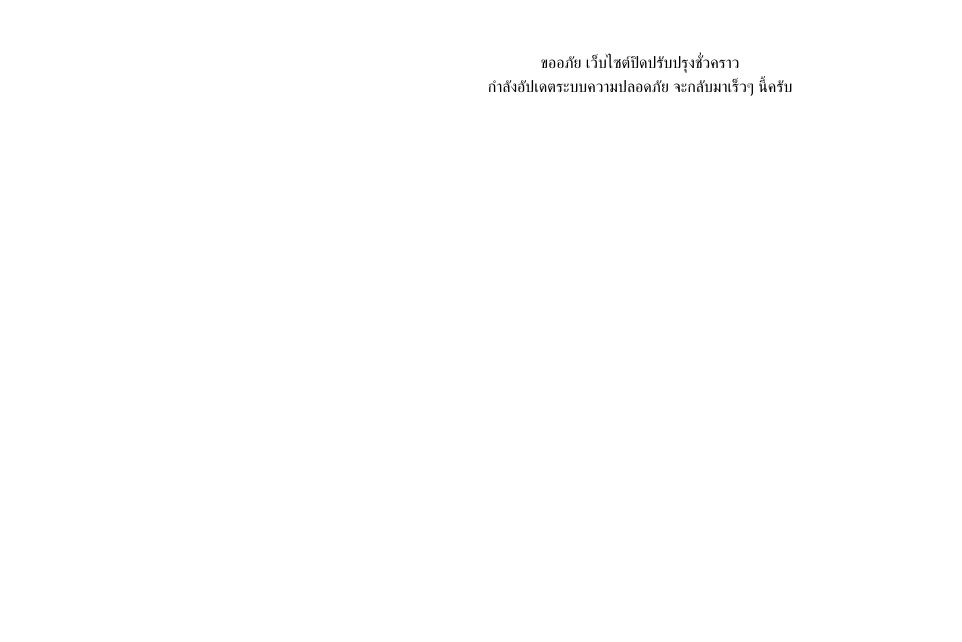
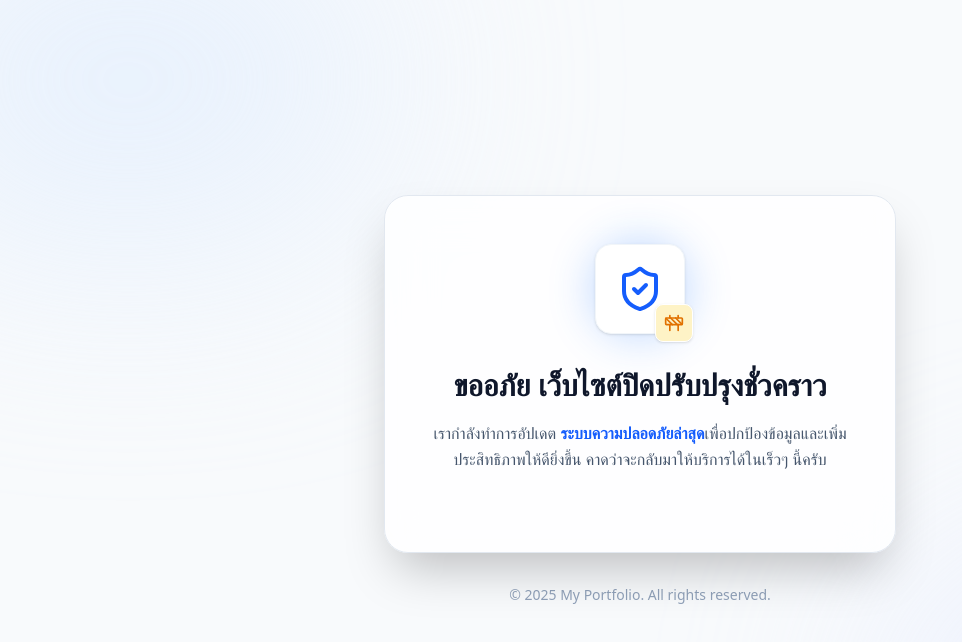
Before and after one commit to RitJaroen26/Resume-app, a Next.js app: page / in a window 1280 px wide. Shown: the top 642 px of the page, without its empty margins (0-962 px from the left). Built offline with nearby package versions, Linux system fonts and the light colour scheme.

Commit message:
maintenance design

```diff
--- a/app/layout.tsx
+++ b/app/layout.tsx
@@ -3,6 +3,7 @@ import "./globals.css";
 import { Inter } from "next/font/google";
 
 import Sidebar from "@/components/Sidebar";
+import { MaintenancePage } from "@/components/Maintenance";
 
 const inter = Inter({
   subsets: ["latin"],
@@ -31,10 +32,7 @@ export default function RootLayout({
     return (
       <html>
         <body>
-          <div style={{ padding: '50px', textAlign: 'center' }}>
-            <h1>ขออภัย เว็บไซต์ปิดปรับปรุงชั่วคราว</h1>
-            <p>กำลังอัปเดตระบบความปลอดภัย จะกลับมาเร็วๆ นี้ครับ</p>
-          </div>
+          <MaintenancePage />
         </body>
       </html>
     );
--- /dev/null
+++ b/components/Maintenance.tsx
@@ -0,0 +1,50 @@
+import React from 'react';
+import { ShieldCheck, Construction, Github, Twitter, Mail } from 'lucide-react';
+
+/**
+ * ส่วนประกอบหน้า Maintenance ที่ออกแบบให้ดูทันสมัยและเป็นมืออาชีพ
+ * ใช้ Tailwind CSS สำหรับการจัดเลย์เอาต์และความสวยงาม
+ */
+export const MaintenancePage = () => {
+    return (
+        <div className="min-h-screen bg-slate-50 flex items-center justify-center p-6 font-sans">
+            {/* เอฟเฟกต์พื้นหลังไล่เฉดสีแบบนุ่มนวล */}
+            <div className="absolute inset-0 z-0 overflow-hidden">
+                <div className="absolute -top-[10%] -left-[10%] w-[40%] h-[40%] rounded-full bg-blue-100 blur-[120px] opacity-60"></div>
+                <div className="absolute -bottom-[10%] -right-[10%] w-[40%] h-[40%] rounded-full bg-indigo-100 blur-[120px] opacity-60"></div>
+            </div>
+
+            <div className="relative z-10 max-w-lg w-full">
+                <div className="bg-white/80 backdrop-blur-xl border border-slate-200 shadow-2xl rounded-3xl p-8 md:p-12 text-center">
+
+                    {/* ส่วนของไอคอน */}
+                    <div className="flex justify-center mb-8">
+                        <div className="relative">
+                            <div className="absolute inset-0 bg-blue-500 rounded-full blur-xl opacity-20 animate-pulse"></div>
+                            <div className="relative bg-white p-5 rounded-2xl shadow-sm border border-slate-100">
+                                <ShieldCheck className="w-12 h-12 text-blue-600" />
+                            </div>
+                            <div className="absolute -bottom-2 -right-2 bg-amber-100 p-2 rounded-lg border border-white shadow-sm">
+                                <Construction className="w-5 h-5 text-amber-600" />
+                            </div>
+                        </div>
+                    </div>
+
+                    {/* ข้อความแจ้งเตือน */}
+                    <h1 className="text-3xl font-bold text-slate-900 mb-4 leading-tight">
+                        ขออภัย เว็บไซต์ปิดปรับปรุงชั่วคราว
+                    </h1>
+                    <p className="text-slate-600 mb-8 leading-relaxed">
+                        เรากำลังทำการอัปเดต <span className="font-semibold text-blue-600">ระบบความปลอดภัยล่าสุด</span>
+                        เพื่อปกป้องข้อมูลและเพิ่มประสิทธิภาพให้ดียิ่งขึ้น คาดว่าจะกลับมาให้บริการได้ในเร็วๆ นี้ครับ
+                    </p>
+                </div>
+
+                {/* Footer เล็กๆ */}
+                <p className="mt-8 text-center text-slate-400 text-sm">
+                    &copy; {new Date().getFullYear()} My Portfolio. All rights reserved.
+                </p>
+            </div>
+        </div>
+    );
+};
```
